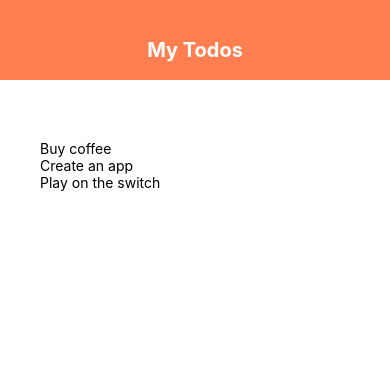
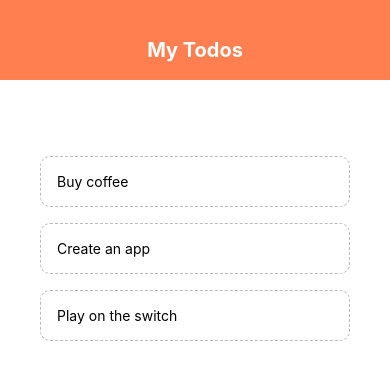
Before and after one commit to sohrab-salehi/ToDo, a React Native app: screen / in a window 390 px wide. Shown: the top 380 px of the page. Built offline with nearby package versions, Linux system fonts and the light colour scheme.

Commit message:
Add TodoItem component

```diff
--- a/App.js
+++ b/App.js
@@ -1,13 +1,20 @@
 import React, { useState } from 'react';
 import { StyleSheet, Text, View, FlatList } from 'react-native';
 import Header from './components/Header';
+import TodoItem from './components/TodoItem';
 
 export default function App() {
   const [todos, setTodos] = useState([
-    {text: 'Buy coffee', key: 1},
-    {text: 'Create an app', key: 2},
-    {text: 'Play on the switch', key: 3},
+    {text: 'Buy coffee', key: '1'},
+    {text: 'Create an app', key: '2'},
+    {text: 'Play on the switch', key: '3'},
   ]);
+
+  const pressHandler = (key) => {
+    setTodos((prevTodos) => {
+      return prevTodos.filter(todo => todo.key != key);
+    });
+  }
 
   return (
     <View style={styles.container}>
@@ -17,7 +24,7 @@
           <FlatList
             data={todos}
             renderItem={({ item }) => (
-              <Text>{item.text}</Text>
+              <TodoItem item={item} pressHandler={pressHandler} />
             )}
           />
         </View>
--- /dev/null
+++ b/components/TodoItem.js
@@ -0,0 +1,22 @@
+import React from 'react';
+import { StyleSheet, Text, TouchableOpacity } from 'react-native';
+
+export default function TodoItem({ item, pressHandler }) {
+
+  return (
+    <TouchableOpacity onPress={() => pressHandler(item.key)}>
+      <Text style={styles.item}>{item.text}</Text>
+    </TouchableOpacity>
+  );
+}
+
+const styles = StyleSheet.create({
+  item: {
+    padding: 16,
+    marginTop: 16,
+    borderColor: '#bbb',
+    borderWidth: 1,
+    borderStyle: 'dashed',
+    borderRadius: 10,
+  },
+})
```
